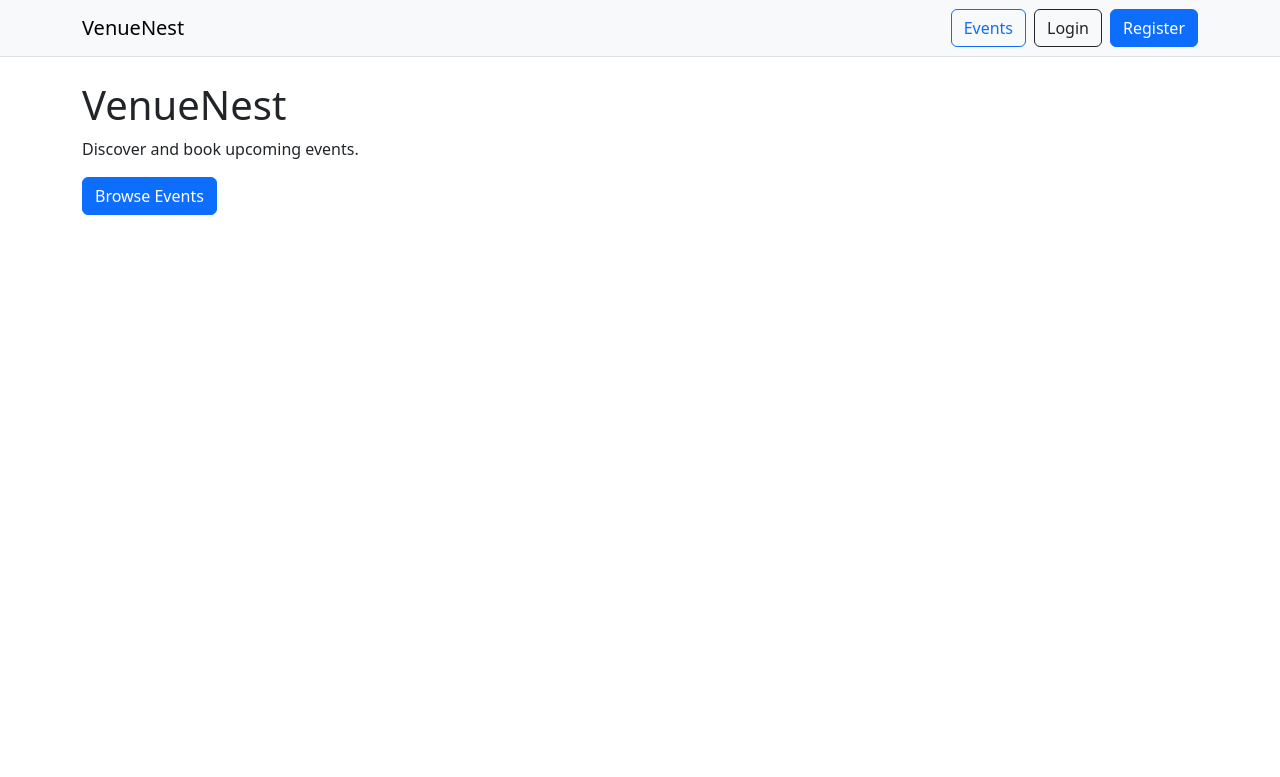
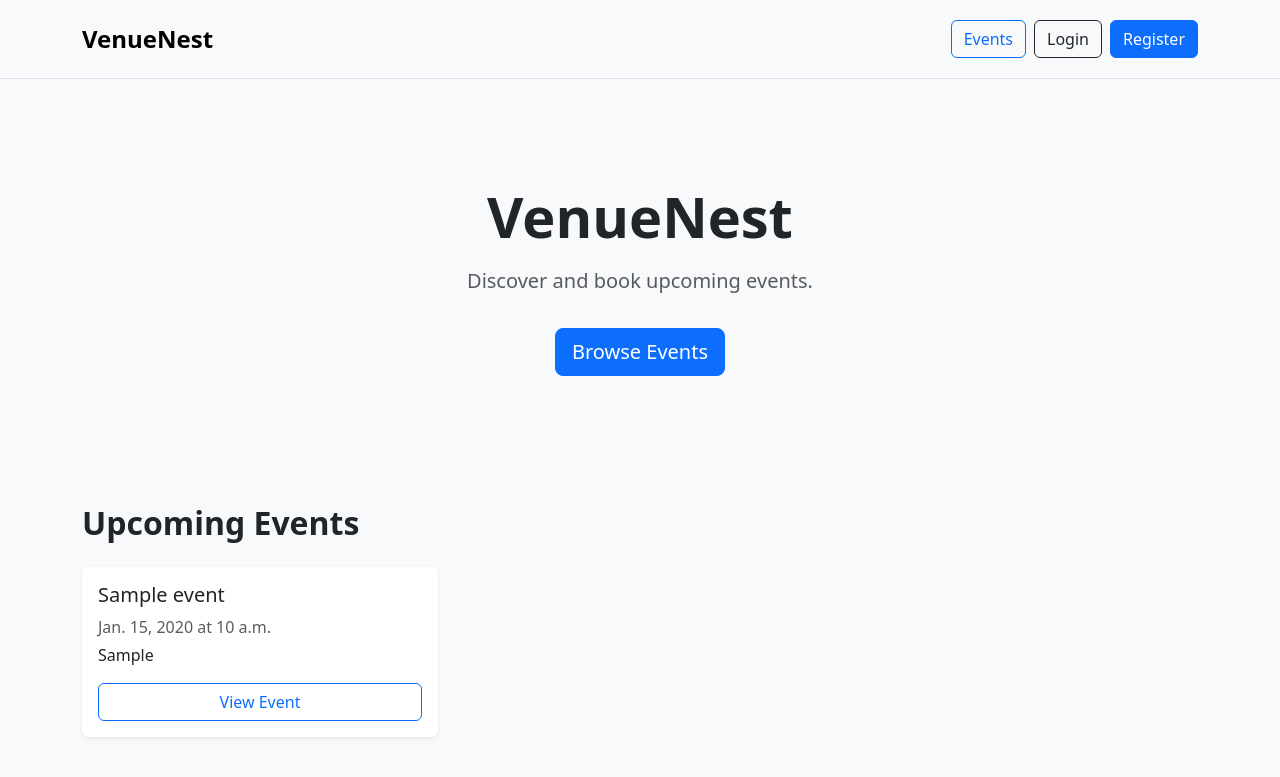
Before and after one commit to Azizr96/VenueNest, a Django app: page / in a window 1280 px wide. Shown: the top 777 px of the page. Run offline with Django 5.2, Linux system fonts and the light colour scheme; tables that the repository leaves empty hold one stand-in row (values such as "Sample post").

Commit message:
Establish baseline css

```diff
--- a/events/static/events/css/style.css
+++ b/events/static/events/css/style.css
@@ -0,0 +1,89 @@
+/* General */
+
+body {
+    background-color: #f8f9fa;
+}
+
+h1,
+h2,
+h3 {
+    font-weight: 600;
+}
+
+
+/* Navbar */
+
+.navbar {
+    padding: 1rem 0;
+}
+
+.navbar-brand {
+    font-size: 1.5rem;
+    font-weight: 700;
+}
+
+
+/* Hero */
+
+.hero {
+    padding: 5rem 1rem;
+    text-align: center;
+}
+
+.hero h1 {
+    margin-bottom: 1rem;
+}
+
+.hero p {
+    margin-bottom: 2rem;
+}
+
+
+/* Events */
+
+.page-heading {
+    margin-bottom: 1.5rem;
+}
+
+.event-card {
+    height: 100%;
+}
+
+.event-card .card-body {
+    display: flex;
+    flex-direction: column;
+}
+
+.event-card .btn {
+    margin-top: auto;
+}
+
+.event-detail {
+    max-width: 800px;
+    margin: 0 auto;
+}
+
+
+/* Forms */
+
+form p {
+    margin-bottom: 1rem;
+}
+
+form input,
+form select,
+form textarea {
+    width: 100%;
+    padding: 0.5rem;
+    border: 1px solid #ced4da;
+    border-radius: 0.375rem;
+}
+
+
+/* Footer */
+
+footer {
+    margin-top: 3rem;
+    padding: 1.5rem 0;
+    text-align: center;
+}
--- a/events/templates/events/home.html
+++ b/events/templates/events/home.html
@@ -1,10 +1,77 @@
 {% extends "events/base.html" %}
 
 {% block content %}
-<h1>VenueNest</h1>
-<p>Discover and book upcoming events.</p>
 
-<a class="btn btn-primary" href="{% url 'event_list' %}">
-    Browse Events
-</a>
+<section class="hero">
+
+    <h1 class="display-4 fw-bold">
+        VenueNest
+    </h1>
+
+    <p class="lead text-muted">
+        Discover and book upcoming events.
+    </p>
+
+    <a
+        class="btn btn-primary btn-lg"
+        href="{% url 'event_list' %}"
+    >
+        Browse Events
+    </a>
+
+</section>
+
+{% if events %}
+
+    <section class="mt-5">
+
+        <h2 class="page-heading">
+            Upcoming Events
+        </h2>
+
+        <div class="row">
+
+            {% for event in events %}
+
+                <div class="col-md-4 mb-3">
+
+                    <div class="card event-card shadow-sm border-0">
+
+                        <div class="card-body">
+
+                            <h3 class="h5">
+                                {{ event.title }}
+                            </h3>
+
+                            <p class="text-muted mb-1">
+                                {{ event.date }}
+                                at
+                                {{ event.start_time }}
+                            </p>
+
+                            <p>
+                                {{ event.location }}
+                            </p>
+
+                            <a
+                                class="btn btn-outline-primary"
+                                href="{% url 'event_detail' event.pk %}"
+                            >
+                                View Event
+                            </a>
+
+                        </div>
+
+                    </div>
+
+                </div>
+
+            {% endfor %}
+
+        </div>
+
+    </section>
+
+{% endif %}
+
 {% endblock %}
--- a/events/templates/events/my_bookings.html
+++ b/events/templates/events/my_bookings.html
@@ -1,13 +1,13 @@
 {% extends "events/base.html" %}
 
 {% block content %}
-<h1>My Bookings</h1>
+<h1 class="page-heading">My Bookings</h1>
 
 {% for booking in bookings %}
-    <div class="card mb-3">
+    <div class="card mb-3 shadow-sm border-0">
         <div class="card-body">
             <h2 class="h5">{{ booking.event.title }}</h2>
-            <p>{{ booking.event.date }} at {{ booking.event.start_time }}</p>
+            <p class="mb-1">{{ booking.event.date }} at {{ booking.event.start_time }}</p>
             <p>{{ booking.event.location }}</p>
 
             <a
```
Also changed, not shown: events/templates/events/event_detail.html (+12 -2 lines), events/templates/events/event_list.html (+68 -8 lines).
